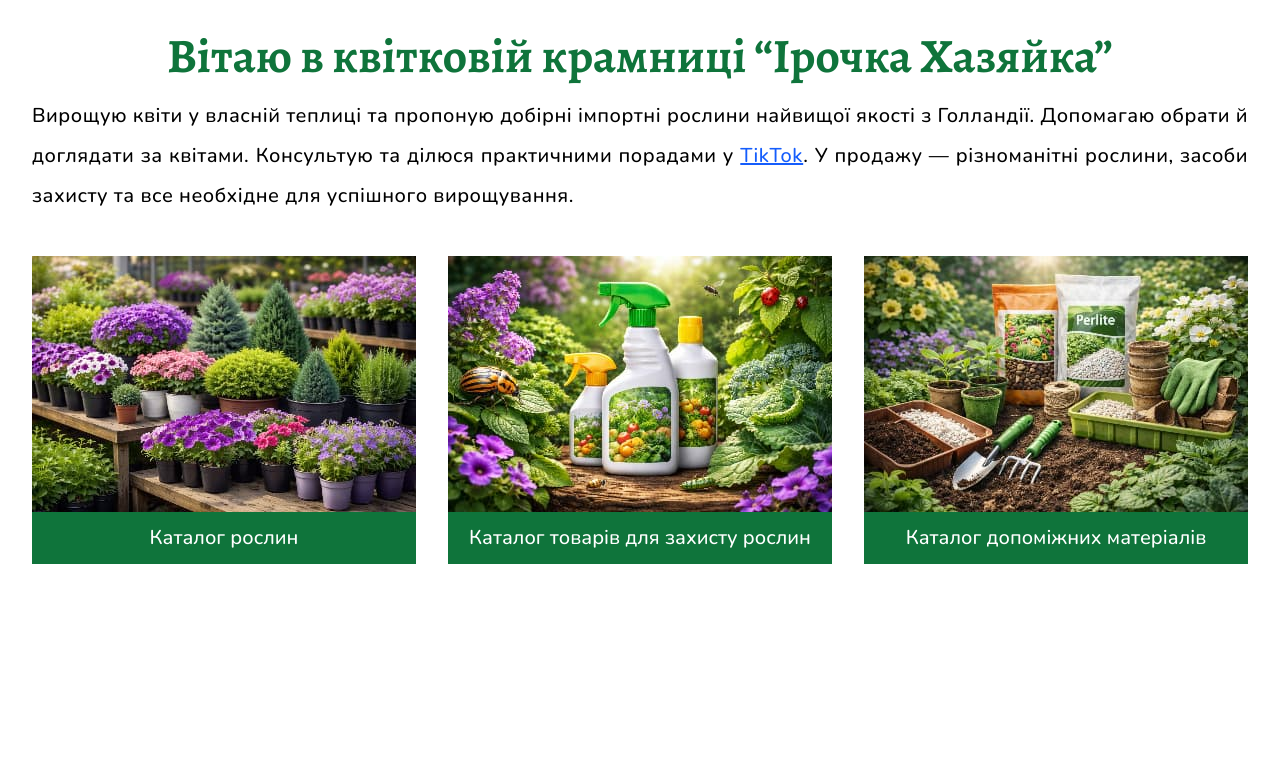
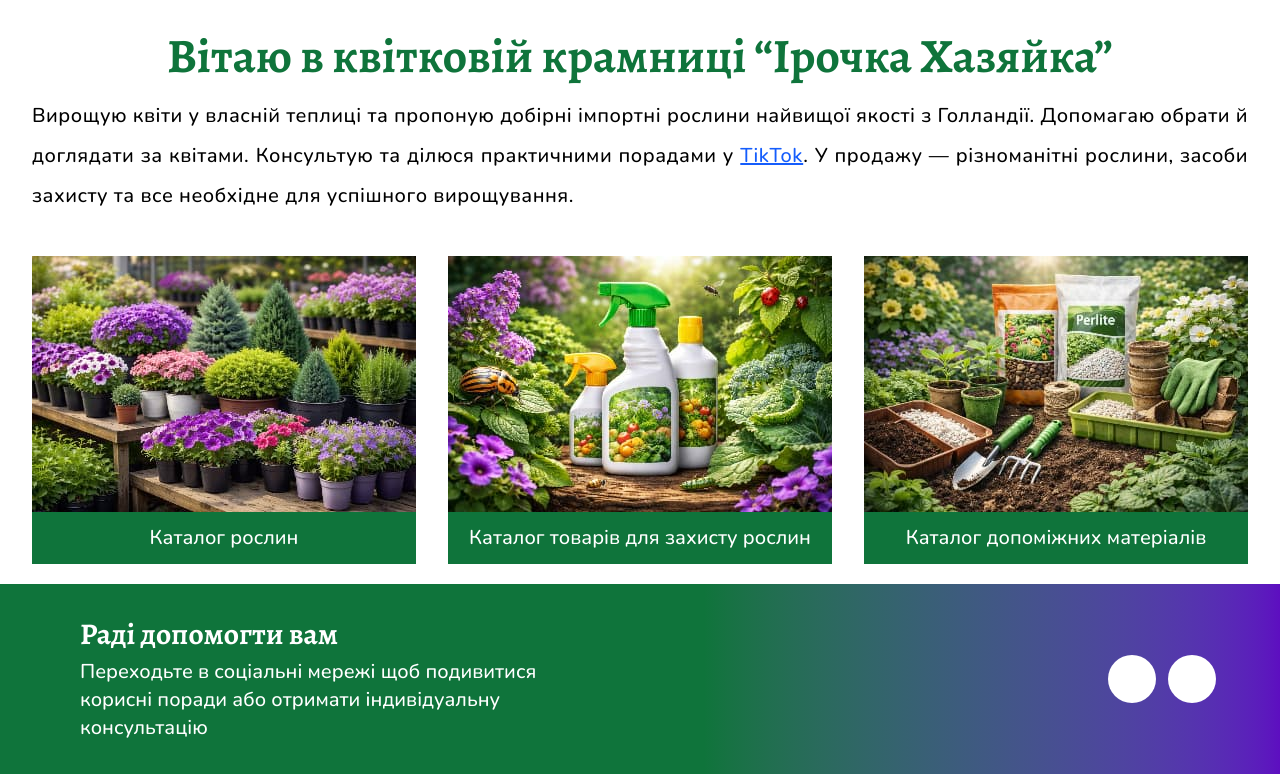
Before and after one commit to DenysKors/flowergirl-irina, a Next.js app: page / in a window 1280 px wide. Shown: the part 930-1704 px from the top of the page. Before the commit the page ends 1514 px from the top, so only its background shows below. Built offline with nearby package versions, Linux system fonts and the light colour scheme; no server answers.

Commit message:
Add saection socials

```diff
--- a/app/(user)/page.tsx
+++ b/app/(user)/page.tsx
@@ -1,6 +1,7 @@
 import SectionHero from "@/components/SectionHero/SectionHero";
 import SectionAbout from "@/components/SectionAbout/SectionAbout";
 import SectionCatalog from "@/components/SectionCatalog/SectionCatalog";
+import SectionSocials from "@/components/SectionSocials/SectionSocials";
 
 export default function MainPage() {
   return (
@@ -8,6 +9,7 @@ export default function MainPage() {
       <SectionHero />
       <SectionAbout />
       <SectionCatalog />
+      <SectionSocials />
     </main>
   );
 }
--- /dev/null
+++ b/components/SectionSocials/SectionSocials.tsx
@@ -0,0 +1,53 @@
+export default function SectionSocials() {
+  const baseUrl: string = process.env.NEXT_PUBLIC_SITE_URL || "/";
+  return (
+    <section className="bg-linear-to-b from-main from-55% to-violet-800 lg:bg-linear-to-r">
+      <div className="container lg:flex lg:justify-between lg:gap-4">
+        <div className="py-8 sm:flex">
+          <div className="flex gap-x-4 lg:px-0 lg:max-w-none">
+            <svg className="ml-auto sm:ml-0 w-7 h-7 shrink-0 fill-background md:w-8 md:h-8">
+              <use href={`${baseUrl}/icons.svg#icon-chat`}></use>
+            </svg>
+            <div className="max-w-4xl">
+              <p className="mb-1.5 font-heading text-xl md:text-2xl lg:text-3xl text-background">
+                <strong>Раді допомогти вам</strong>
+              </p>
+              <p className="font-text text-base md:text-lg lg:text-xl text-background">
+                Переходьте в соціальні мережі щоб подивитися корисні поради або
+                отримати індивідуальну консультацію
+              </p>
+            </div>
+          </div>
+        </div>
+        <div className="container lg:px-0 pb-8 lg:pb-0 lg:max-w-none self-center">
+          <div className="flex justify-center gap-2 lg:gap-3 lg:justify-end">
+            <a
+              className="p-2 rounded-full transition-colors bg-background hover:bg-slate-300"
+              href="https://www.tiktok.com/@flowergirl_irina?_r=1&_t=ZS-93WY1ZeQmiF"
+              target="_blank"
+              rel="noopener noreferrer"
+              aria-label="TikTok"
+              title="TikTok"
+            >
+              <svg className="w-7 h-7 fill-main md:w-8 md:h-8">
+                <use href={`${baseUrl}/icons.svg#icon-tiktok`}></use>
+              </svg>
+            </a>
+            <a
+              className="p-2 rounded-full transition-colors bg-background hover:bg-slate-300"
+              href="https://www.instagram.com/flowergirl_irina?utm_source=qr&igsh=MTN6aXlhcWljbmM5Yg=="
+              target="_blank"
+              rel="noopener noreferrer"
+              aria-label="Instagram"
+              title="Instagram"
+            >
+              <svg className="w-7 h-7 fill-main md:w-8 md:h-8">
+                <use href={`${baseUrl}/icons.svg#icon-instagram`}></use>
+              </svg>
+            </a>
+          </div>
+        </div>
+      </div>
+    </section>
+  );
+}
```
